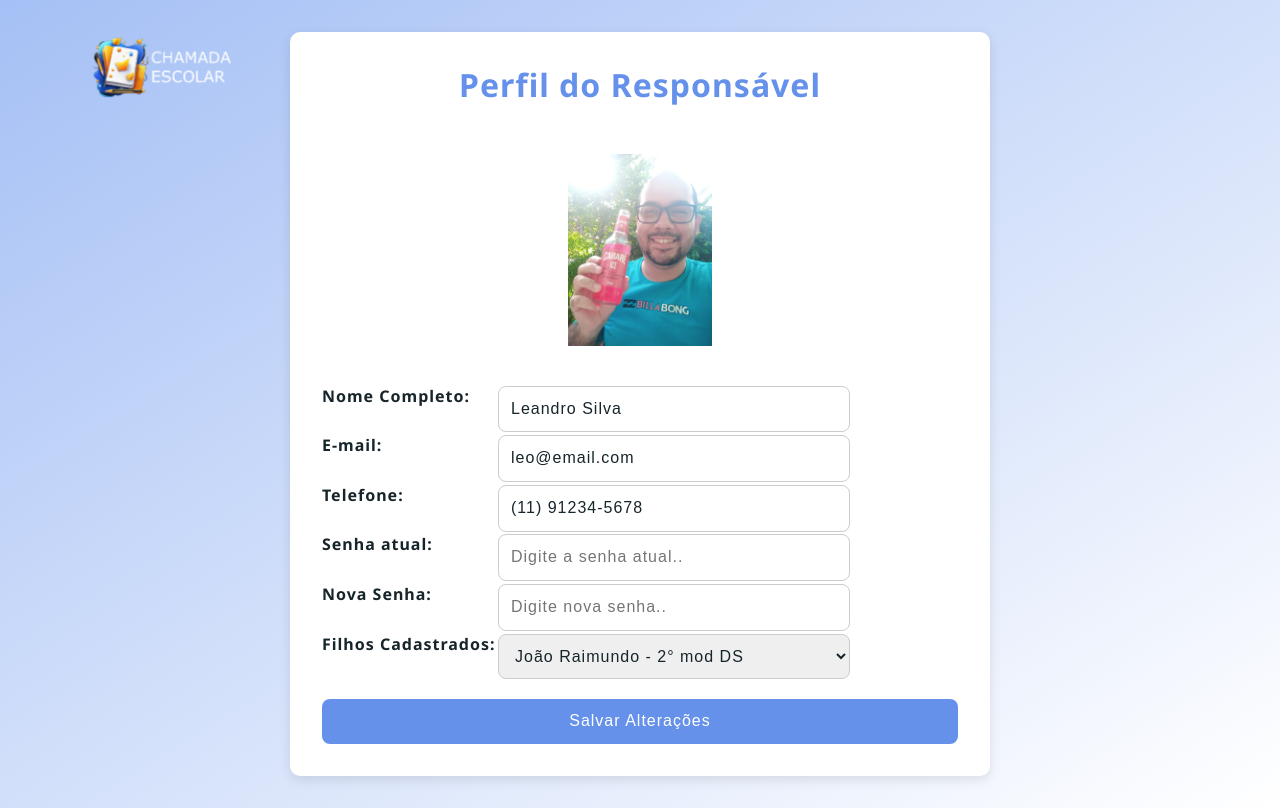
After one commit to carlhenriquex/chamada-escolar, a PHP site: page /perfil-responsavel.html in a window 1280 px wide. The commit adds this page. Run offline with PHP 8.4, Linux system fonts and the light colour scheme.

Commit message:
Ajuestes do que precisava

```diff
--- a/css/cadastro-escola.css
+++ b/css/cadastro-escola.css
@@ -12,7 +12,7 @@ body {
     z-index: 9999;
     font-size: 24px;
     color: white;
-    background-color: #00000080;
+    background-color: #00000020;
     padding: 10px 12px;
     border-radius: 50%;
     text-decoration: none;
@@ -20,7 +20,7 @@ body {
 }
 
 .btn-voltar:hover {
-    background-color: #000000cc;
+    background-color: #ffffffaa;
 }
 
 .container-esquerdo {
@@ -32,7 +32,7 @@ body {
     height: 100%;
     object-fit: cover;
     display: block;
-    filter: brightness(50%);
+    /* filter: brightness(50%); */
 }
 
 .container-direito {
--- a/css/perfil.css
+++ b/css/perfil.css
@@ -1,4 +1,35 @@
 @import url("style-cores-globais.css");
+
+header {
+  width: 100%;
+  padding: 25px 4%;
+  position: fixed;
+  z-index: 2;
+  top: 2;
+  left: 0;
+  padding: 2px 7%;
+}
+
+/* header.rolagem {
+  background-color:  #000850;
+  padding: 2px 7%;
+} */
+
+.box-header {
+  margin: auto;
+}
+
+.flex {
+  display: flex;
+  align-items: center;
+  justify-content: space-between;
+
+}
+
+header a img {
+  width: 10rem;
+}
+
 
 body {
   background: linear-gradient(to bottom right, #a5c0f5, #ffffff);
--- a/dashboard-gestor.php
+++ b/dashboard-gestor.php
@@ -12,7 +12,7 @@
   <header>
     <img src="img/logotexto.png" alt="" />
     <h3>Dashboard Gestor</h3>
-    <a href="perfil.html" class="perfil-desktop" data-target="tela-04">
+    <a href="perfil-gestor.html" class="perfil-desktop" data-target="tela-04">
       Perfil
       <span class="perfil-icon" aria-hidden="true">
         <svg width="20" height="20" viewBox="0 0 20 20" fill="none">
@@ -39,7 +39,7 @@
         <a class="button-enviar" data-target="tela-03">Avisos</a>
         <a class="button-enviar" data-target="tela-04">Relatório</a>
 
-        <a href="perfil.html" class="button-enviar perfil-mobile">
+        <a href="perfil-gestor.html" class="button-enviar perfil-mobile">
           Perfil
           <span class="perfil-icon" aria-hidden="true">
             <svg width="20" height="20" viewBox="0 0 20 20" fill="none">
@@ -161,8 +161,6 @@
               </div>
               <div class="input-group">
                 <input type="text" name="responsavel" id="seletor-responsavel" placeholder="Se houver responsável, informe o e-mail">
-
-                </input>
               </div>
             </div>
 
--- /dev/null
+++ b/perfil-responsavel.html
@@ -0,0 +1,68 @@
+<!DOCTYPE html>
+<html lang="pt-BR">
+
+<head>
+  <meta charset="UTF-8">
+  <meta name="viewport" content="width=device-width, initial-scale=1.0">
+  <link rel="stylesheet" href="css/perfil.css">
+  <title>Perfil do Responsável</title>
+</head>
+
+  <header id="header">
+        <div class="box-header">
+
+            <div class="flex">
+
+                <a href="index.html">
+                    <img src="img/logotexto.png" alt="Logo">
+                </a>
+           </div>
+        </div>
+  </header>
+<body>
+  <div class="perfil-container">
+    <h1>Perfil do Responsável</h1>
+    <form>
+      <div class="imagem">
+        <img style="width: 9rem; padding-block: 1rem;" src="img/Imagem leo.jpg" alt="">
+      </div>
+
+      <div>
+        <label for="nome">Nome Completo:</label>
+        <input type="text" id="nome" name="nome" value="Leandro Silva" required />
+      </div>
+
+      <div>
+        <label for="email">E-mail:</label>
+        <input type="email" id="email" name="email" value="leo@email.com" required />
+      </div>
+
+      <div>
+        <label for="telefone">Telefone:</label>
+        <input type="tel" id="telefone" name="telefone" value="(11) 91234-5678" required />
+      </div>
+
+        <div>
+        <label for="senha">Senha atual:</label>
+        <input type="password" id="senha" name="senha" placeholder="Digite a senha atual.." />
+      </div>
+
+      <div>
+        <label for="senha">Nova Senha:</label>
+        <input type="password" id="senha" name="senha" placeholder="Digite nova senha.." />
+      </div>
+
+      <div>
+        <label for="filhos">Filhos Cadastrados:</label>
+        <select id="filhos" name="filhos">
+          <option>João Raimundo - 2° mod DS</option>
+          <option>Ismael Bione - 2° mod DS</option>
+        </select>
+      </div>
+
+      <button type="submit">Salvar Alterações</button>
+    </form>
+  </div>
+</body>
+
+</html>
```
Also changed, not shown: dashboard-professor.html (+142 -53 lines), dashboard-responsavel.html (+46 -27 lines), perfil-gestor.html (added, +60 -0 lines), perfil-professor.html (renamed from perfil.html, +24 -8 lines).
